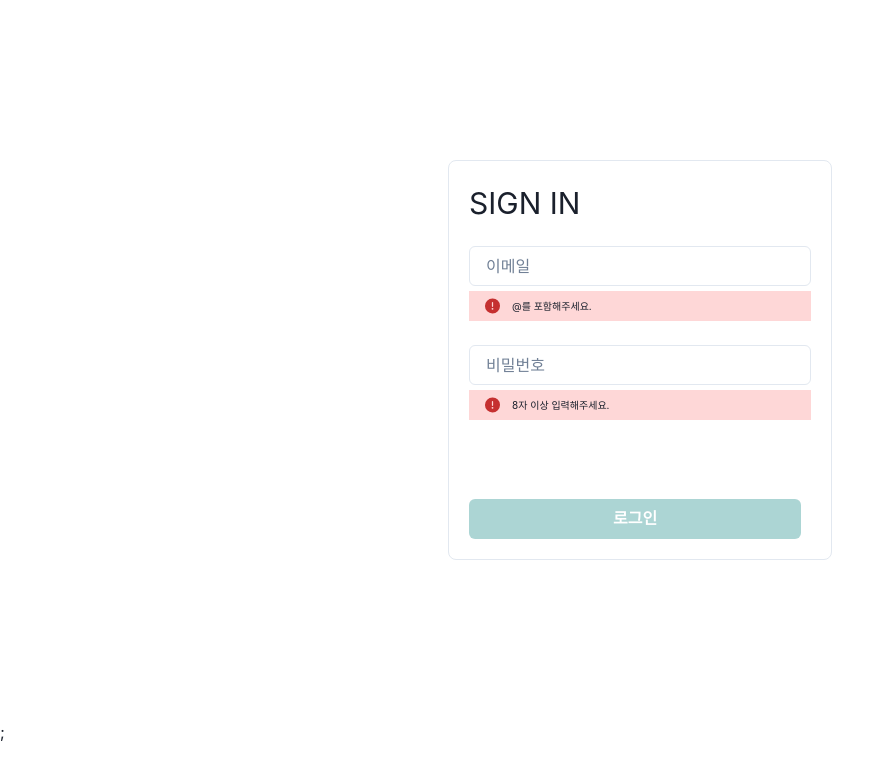
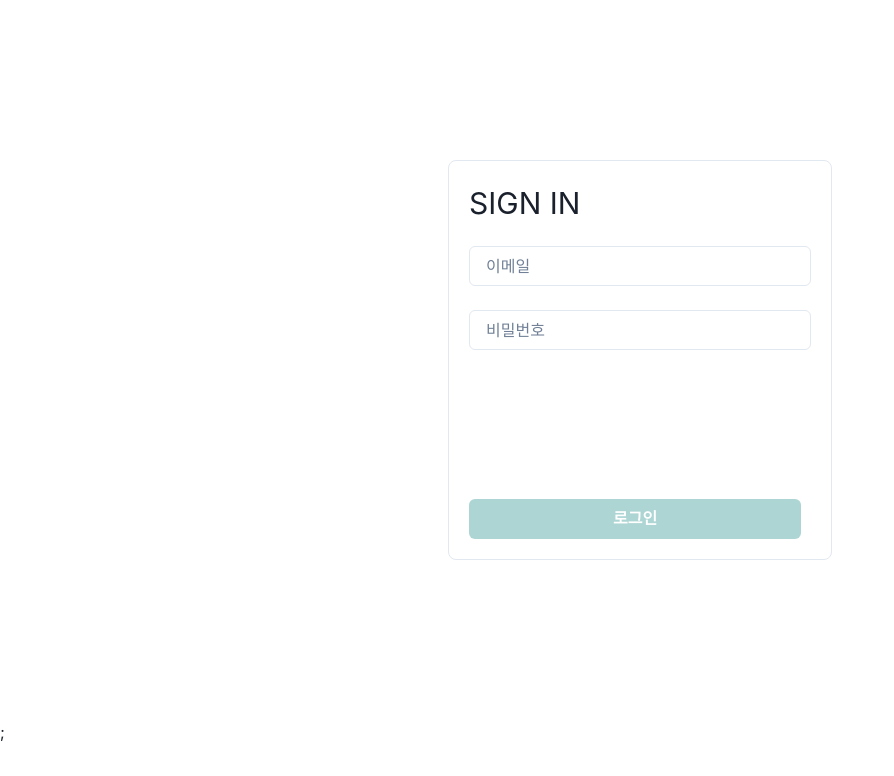
Before and after one commit to hanseungwan1/pre-onboarding-11th-1-2, a React (Create React App) app: page /signin in a window 1280 px wide. Shown: the top 776 px of the page, without its empty margins (0-894 px from the left). Built offline with nearby package versions, Linux system fonts and the light colour scheme.

Commit message:
refactor: singin merge 후 코드정리

```diff
--- a/src/pages/signin/index.tsx
+++ b/src/pages/signin/index.tsx
@@ -1,9 +1,7 @@
-import React, { useEffect, useState, ChangeEvent } from 'react';
+import React, { useState, ChangeEvent } from 'react';
 import useAuthRedirection from '../../hooks/useAuthRedirection';
 import Path from '../../utils/constants/path';
 import { checkSignin } from './signin.hook';
-import { checkEmail, checkPassword } from './signin.hook';
-// import { useNavigate } from 'react-router-dom';
 import {
   Alert,
   AlertDescription,
@@ -16,24 +14,39 @@ import {
   Text,
 } from '@chakra-ui/react';
 
+import { checkEmail, checkPassword } from '../../utils/helper/validationCheck';
+import { useRouter } from '../../hooks/useRouter';
+
 const Signin = () => {
-  // const navigate = useNavigate();
   const [email, setEmail] = useState<string>('');
   const [password, setPassword] = useState<string>('');
+
+  const { replaceTo } = useRouter();
+
   const isAuth = useAuthRedirection({
     to: Path.TODO,
     isRedirectionIfAuth: true,
   });
+
+  if (isAuth) {
+    return <></>;
+  }
+
   const EmailHanlder = (e: ChangeEvent<HTMLInputElement>) => {
     setEmail(e.target.value);
   };
+
   const PasswordHandler = (e: ChangeEvent<HTMLInputElement>) => {
     setPassword(e.target.value);
   };
+
   const loginHandler = async (e: React.MouseEvent<HTMLButtonElement>) => {
     e.preventDefault();
-    checkSignin(email, password);
+
+    const response = await checkSignin(email, password);
+    if (response) replaceTo(Path.TODO);
   };
+
   return (
     <Center h="90vh">
       <Box
@@ -56,7 +69,7 @@ const Signin = () => {
               onChange={EmailHanlder}
               value={email}
             />
-            {checkEmail(email) === 'fail' && (
+            {!checkEmail(email) && email.length > 0 && (
               <Alert status="error" h="30px" marginTop="5px">
                 <AlertIcon w="15px" />
                 <AlertDescription fontSize="10px">
@@ -75,7 +88,7 @@ const Signin = () => {
               value={password}
               type="password"
             />
-            {checkPassword(password) === 'fail' && (
+            {!checkPassword(password) && password.length > 0 && (
               <Alert status="error" h="30px" marginTop="5px">
                 <AlertIcon w="15px" />
                 <AlertDescription fontSize="10px">
@@ -96,10 +109,7 @@ const Signin = () => {
           marginBottom="20px"
           data-testid="signup-button"
           isDisabled={
-            checkEmail(email) === 'success' &&
-            checkPassword(password) === 'success'
-              ? false
-              : true
+            checkEmail(email) && checkPassword(password) ? false : true
           }
           onClick={loginHandler}
         >
--- a/src/pages/signin/signin.hook.ts
+++ b/src/pages/signin/signin.hook.ts
@@ -1,15 +1,15 @@
 import { signin } from '../../apis/auth';
 import { setLocalStorageToken } from '../../utils/auth';
 
-export const checkEmail = (email: string) => {
-  return email.indexOf('@') === -1 ? 'fail' : 'success';
+export const checkSignin = async (email: string, password: string) => {
+  try {
+    const response = await signin(email, password);
+
+    if (response.status === 200) {
+      setLocalStorageToken(response.data.access_token);
+      return true;
+    }
+  } catch (error) {
+    console.log(error);
+  }
 };
-
-export const checkPassword = (password: string) => {
-  return password.length < 8 ? 'fail' : 'success';
-};
-export const checkSignin = async (email: string, password: string) => {
-  const response = await signin(email, password);
-  setLocalStorageToken(response.data.access_token);
-  // navigate('/todo');
-};
```
